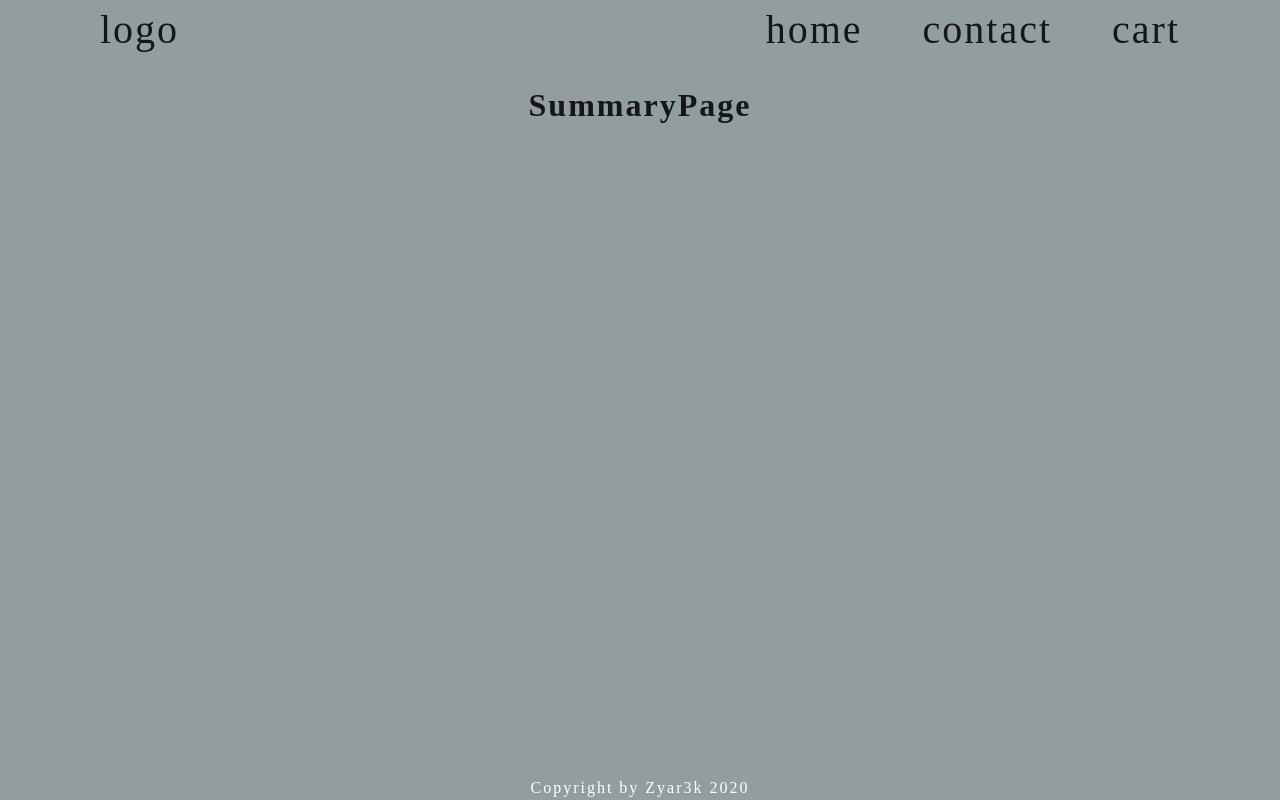
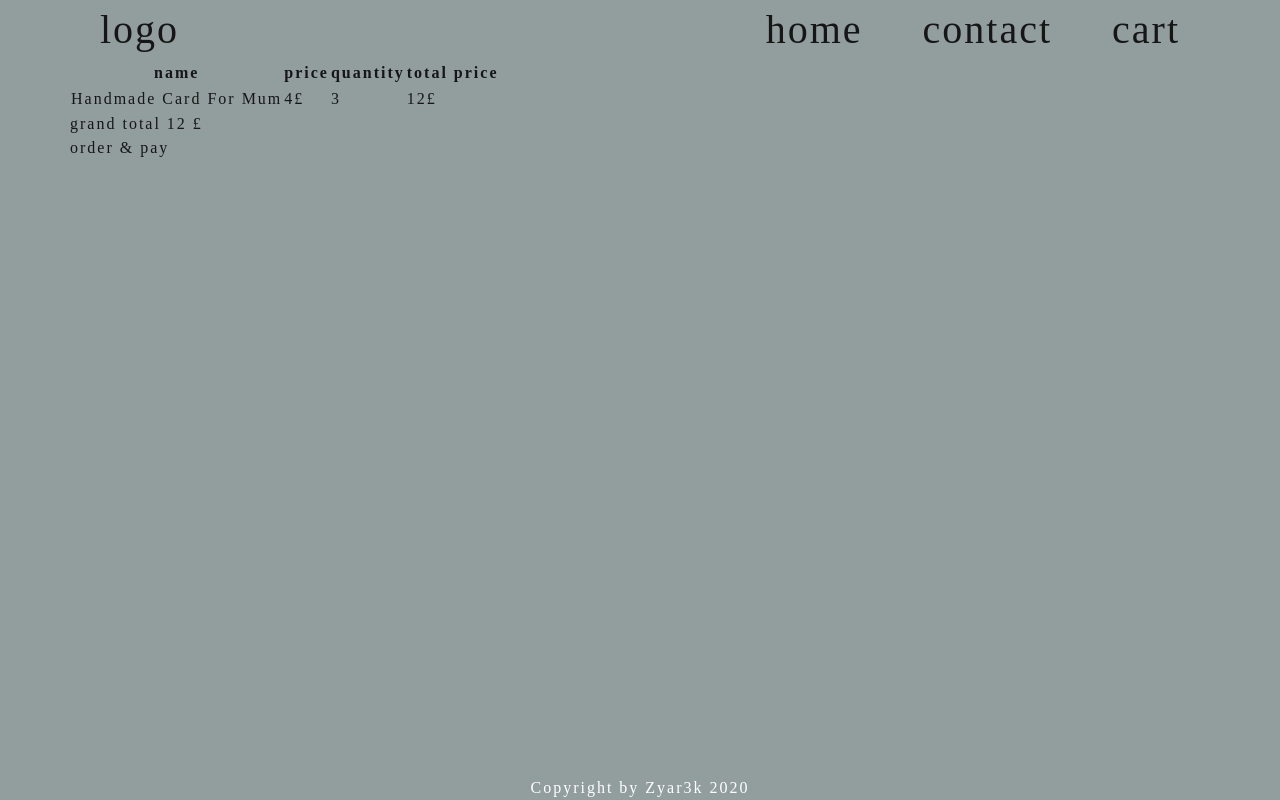
Before and after one commit to Zyar3k/online_shop_bcd, a React (Create React App) app in the folder client/: page /summarycart in a window 1280 px wide. Built offline with nearby package versions, Linux system fonts and the light colour scheme.

Commit message:
Add summary page

```diff
--- a/client/src/components/features/Cart/Cart.js
+++ b/client/src/components/features/Cart/Cart.js
@@ -1,5 +1,6 @@
 import React from 'react';
 import { PropTypes } from 'prop-types';
+import { Link } from 'react-router-dom';
 import './Cart.scss';
 import CartProduct from './CartProduct';
 import PendingInfo from '../../common/PendingInfo/PendingInfo';
@@ -49,8 +50,13 @@ class Cart extends React.Component {
         </div>
         <div>
           <h4>Summary</h4>
-        <div>Total Price: {price}  £</div>
-          <button>buy</button>
+          <div>Total Price: {price}£</div>
+          {cart.length !== 0 ?
+          <Link to={'summarycart'}>
+            <button>buy</button>
+          </Link> :
+          <button color="info" disabled>buy</button>
+          }
         </div>
       </div>
     );
--- a/client/src/components/features/Product/Product.js
+++ b/client/src/components/features/Product/Product.js
@@ -41,9 +41,9 @@ class Product extends React.Component {
               <div className='productPrice'>
                 {products[0].price}  £
               </div>
-              <div className='button' onClick={this.addProductToCart}>
+              <button className='button' onClick={this.addProductToCart}>
                 Buy it!
-              </div>
+                </button>
             </div>
 
           </div>
--- /dev/null
+++ b/client/src/components/features/Summary/Summary.js
@@ -0,0 +1,57 @@
+import React from 'react';
+import { Link } from 'react-router-dom';
+import { PropTypes } from 'prop-types';
+import Loader from '../../common/Loader/Loader';
+
+const Summary = (props) => {
+
+  const { cart, request, price } = props;
+
+  // if (request.success === true && request.pending === false && cart.length > 0) {
+    return(
+      <div className="scroll-wrapper">
+      <div>
+        <thead>
+          <tr>
+            <th>name</th>
+            <th>price</th>
+            <th>quantity</th>
+            <th>total price</th>
+          </tr>
+        </thead>
+        <tbody>
+          {/* {cart.map(idx => */}
+          <tr key='1'>
+              {/* <td>{ idx.name }</td> */}
+              <td>Handmade Card For Mum</td>
+              {/* <td>{ idx.price }£</td> */}
+              <td>4£</td>
+              {/* <td>{idx.quantity}</td> */}
+              <td>3</td>
+              {/* <td>{(idx.price * idx.quantity).toFixed(2)}£</td> */}
+              <td>12£</td>
+            </tr>
+          {/* )} */}
+        </tbody>
+      </div>
+      <div>
+      grand total 12 £
+      {/* {price}£ */}
+      </div>
+      <Link to={'/'}>
+            <div>order & pay</div>
+          </Link>
+    </div>
+    );
+  // } else if(request.pending === true || request.success === null) {
+  //   return <Loader />
+  // }
+};
+
+
+Summary.propTypes = {
+  cart: PropTypes.array.isRequired,
+  request: PropTypes.object.isRequired,
+}
+
+export default Summary;
--- /dev/null
+++ b/client/src/components/features/Summary/SummaryContainer.js
@@ -0,0 +1,12 @@
+import { connect } from 'react-redux';
+import { getCart, getRequest, getPrice } from '../../../redux/productRedux';
+
+import Summary from './Summary';
+
+const mapStateToProps = state => ({
+  cart: getCart(state),
+  request: getRequest(state),
+  price: getPrice(state),
+});
+
+export default connect(mapStateToProps)(Summary);
--- a/client/src/components/views/Contact/Contact.js
+++ b/client/src/components/views/Contact/Contact.js
@@ -1,5 +1,8 @@
 import React from 'react';
 import './Contact.scss';
+import MainTitle from '../../common/MainTitle/MainTitle';
+
+
 
 class Contact extends React.Component {
 
@@ -7,8 +10,8 @@ class Contact extends React.Component {
 
     return(
       <div className='container'>
-        <div>
-          Contact
+        <div className="contactPage">
+          <MainTitle>Contact us</MainTitle>
         </div>
       </div>
     );
--- a/client/src/components/views/SummaryPage/SummaryPage.js
+++ b/client/src/components/views/SummaryPage/SummaryPage.js
@@ -1,4 +1,5 @@
 import React from 'react';
+import Summary from '../../features/Summary/SummaryContainer';
 
 class SummaryPage extends React.Component {
 
@@ -6,9 +7,7 @@ class SummaryPage extends React.Component {
 
     return(
       <div>
-        <h1>
-          SummaryPage
-        </h1>
+        <Summary />
       </div>
     );
   };
```
